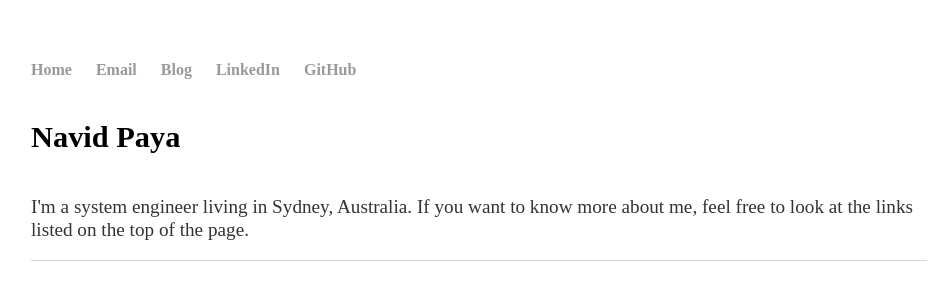
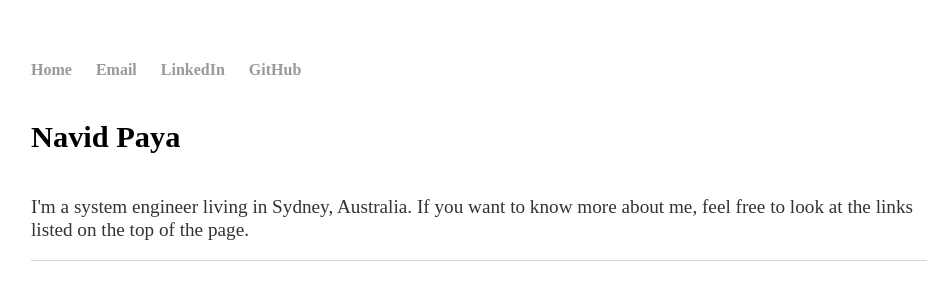
Before and after one commit to navidpaya/navidpaya.github.io, a Jekyll site: the page built from index.html, in a window 1280 px wide. Shown: the top 300 px of the page, without its empty margins (161-1105 px from the left). Built offline with Jekyll 4.4.1, drawn with Linux system fonts in a browser that asks for light colours.

Commit message:
Remove blog link

```diff
--- a/_layouts/default.html
+++ b/_layouts/default.html
@@ -13,7 +13,6 @@
 <ul>
 <li><a href="/">Home</a></li>
 <li><a href= {{ site.author.email }} >Email</a></li>
-<li><a href= {{ site.author.blog }} >Blog</a></li>
 <li><a href= {{ site.author.linkedin }} >LinkedIn</a></li>
 <li><a href= {{ site.author.github }} >GitHub</a></li>
 </ul>
```
